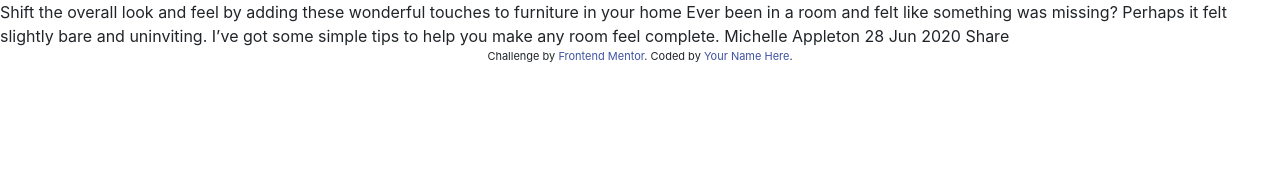
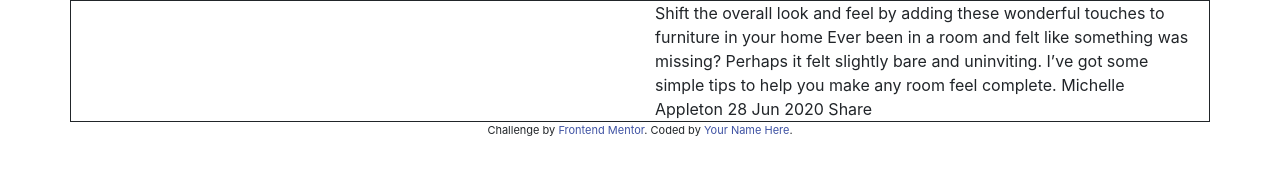
Before and after one commit to rachelharu/article-preview-page, a plain HTML site: page index.html in a window 1280 px wide. Drawn offline with nearby package versions, Linux system fonts and the light colour scheme.

Commit message:
added container

```diff
--- a/index.html
+++ b/index.html
@@ -20,6 +20,12 @@
 </head>
 <body>
 
+  <div class="container">
+    <div class="row">
+      <div class="col-sm">
+
+      </div>
+      <div class="col-sm">
         Shift the overall look and feel by adding these wonderful
         touches to furniture in your home
 
@@ -31,6 +37,11 @@
         28 Jun 2020
 
         Share
+      </div>
+
+    </div>
+  </div>
+
 
   <div class="attribution">
     Challenge by <a href="https://www.frontendmentor.io?ref=challenge" target="_blank">Frontend Mentor</a>.
--- a/styles.css
+++ b/styles.css
@@ -1,2 +1,8 @@
 .attribution { font-size: 11px; text-align: center; }
 .attribution a { color: hsl(228, 45%, 44%); }
+
+
+.container {
+  border-width: 1px;
+  border-style: solid;
+}
```
Lines whose indentation alone changed are shown as unchanged.
